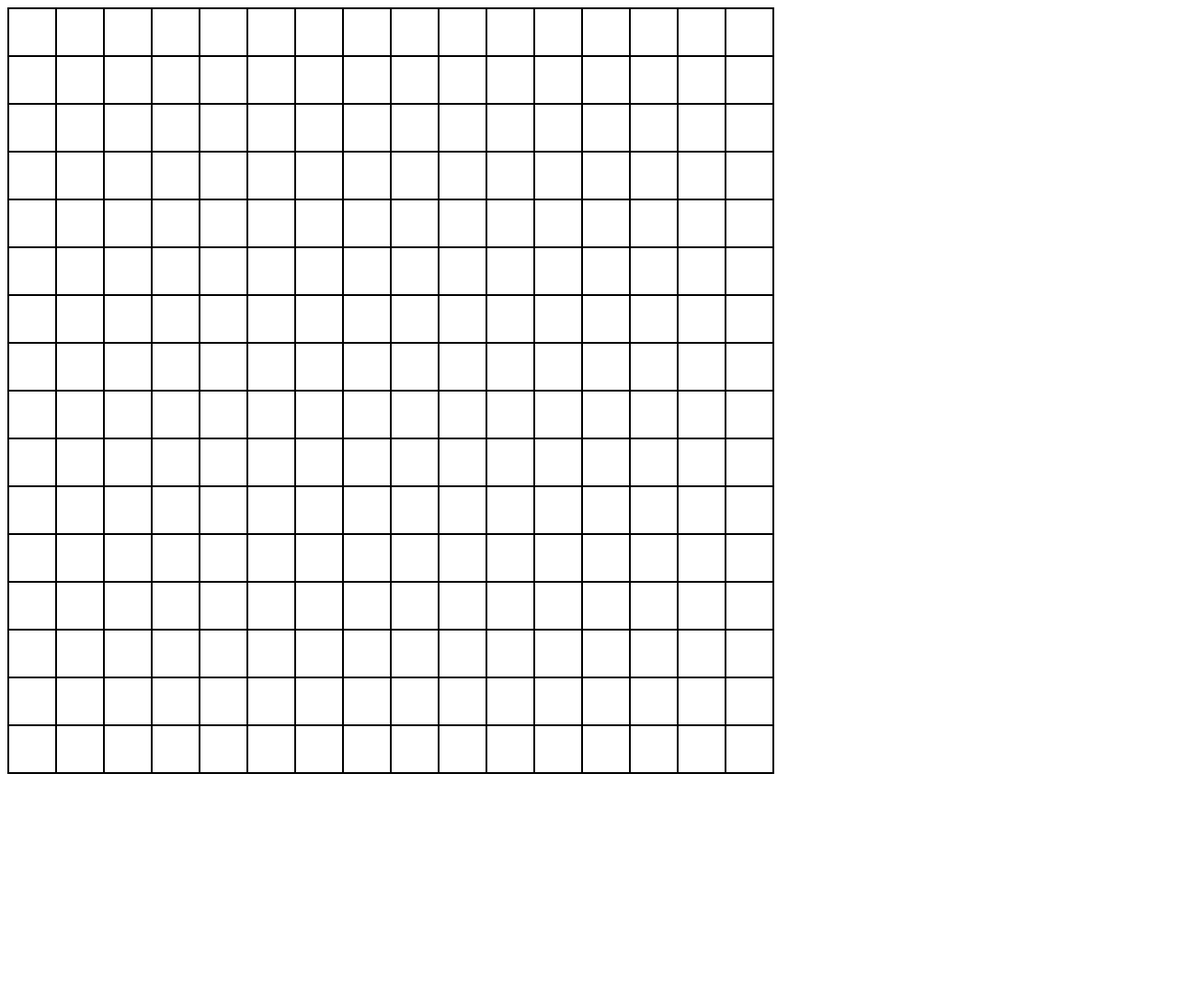
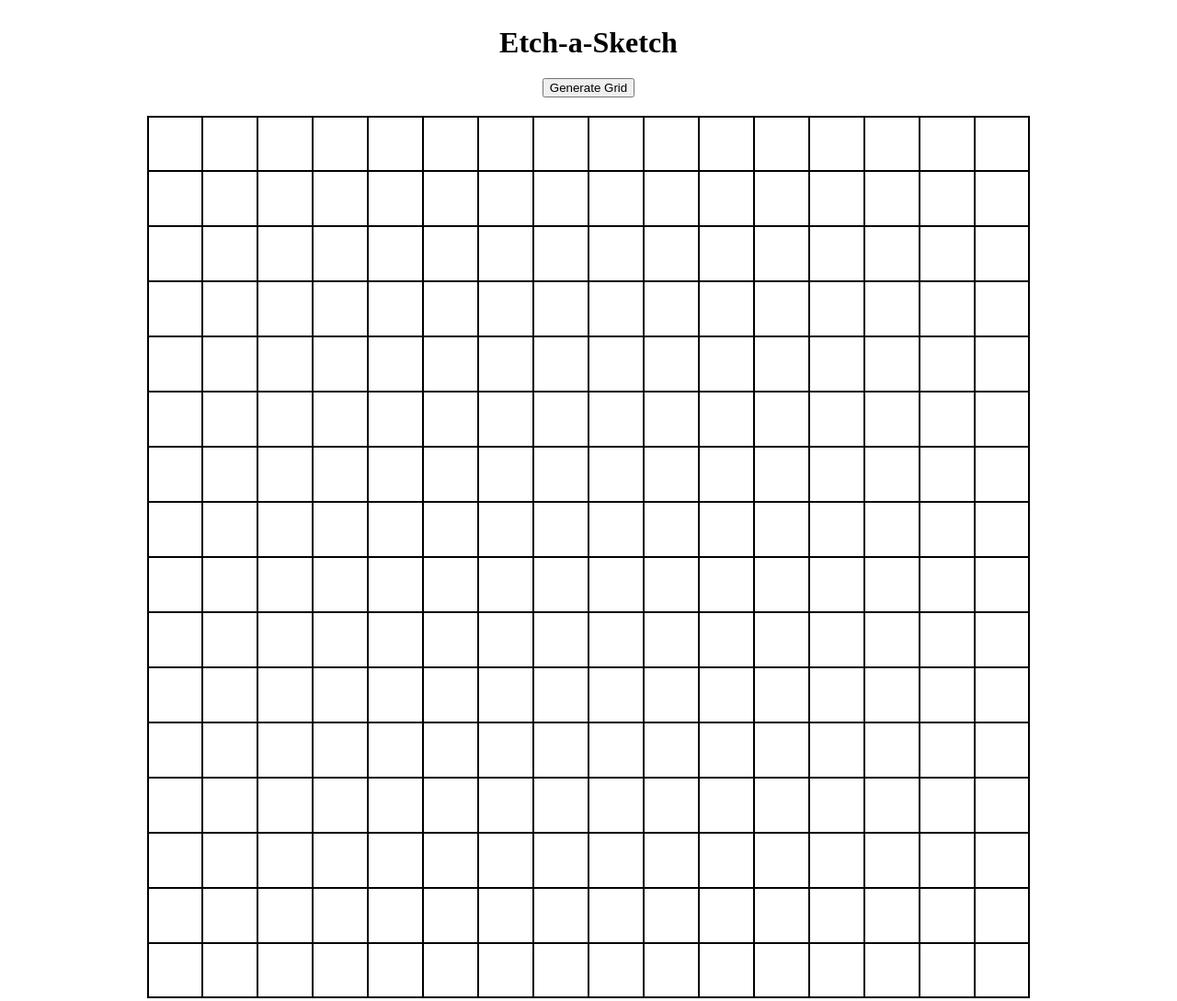
Before and after one commit to SyonR/etch-a-sketch, a plain HTML site: page index.html in a window 1280 px wide. Shown: the whole page at 92% size. Before the commit the page ends 850 px from the top, so only its background shows below. Drawn offline with Linux system fonts and the light colour scheme.

Commit message:
Added dynamic grid generation
Added a title and grid generating button

Changed the square width and height to 960 / # of squares

```diff
--- a/index.html
+++ b/index.html
@@ -8,6 +8,10 @@
     <script src="script.js" defer></script>
 </head>
 <body>
+    <h1 id="title">Etch-a-Sketch</h1>
+    <div id="buttonBar">
+        <button id="gridBtn">Generate Grid</button>
+    </div>
     <div id="container"></div>
 
 </body>
--- a/script.js
+++ b/script.js
@@ -1,3 +1,8 @@
+const DEFAULTLENGTH = 16;
+
+function createGrid(n) {
+    const container = document.querySelector("#container");
+
     // i: number of rows (the rows)
     // j: number of columns (the elements inside of the rows)
     // n: the width of the square
@@ -5,27 +10,24 @@
     function fixBorder(row, i, j, n) {
 
         let square = row[j];
-    console.log(square);
 
         square.top = (i === 0) ? 2 : 1;
         square.left = (j === 0) ? 2 : 1;
         square.right = (j === n - 1) ? 2 : 1;
         square.bottom = (i === n - 1) ? 2 : 1;
-
-    console.log(square);
-
     }
 
-const container = document.querySelector("#container");
+    // generate the grid and 2D array to fix borders
     const grid = [];
-let n = 16
-
     for (let i = 0; i < n; i++) {
         const row = [];
         for (let j = 0; j < n; j++) {
             row.push({ top: 1, left: 1, right: 1, bottom: 1 });
             const square = document.createElement("div");
             square.classList.add("squares");
+
+            square.style.width = `${960 / n}px`;
+            square.style.height = `${960 / n}px`;
 
             fixBorder(row, i, j, n)
 
@@ -35,7 +37,29 @@ for (let i = 0; i < n; i++) {
             square.style.borderRightWidth = `${row[j].right}px`;
             square.style.borderBottomWidth = `${row[j].bottom}px`;
 
+            square.addEventListener("mouseenter", () => square.style.backgroundColor = "rgb(50, 50, 50)");
+
             container.appendChild(square);
         }
         grid.push(row);
     }
+}
+
+
+const gridBtn = document.querySelector("#gridBtn");
+gridBtn.addEventListener("click", () => {
+    let inputLength;
+
+    do {
+        inputLength = Number(prompt("Enter grid dimension (Max 100)"));
+    } while (
+        !Number.isFinite(inputLength) ||
+        inputLength <= 0 ||
+        inputLength >= 101
+    );
+
+    container.textContent = "";
+    createGrid(inputLength);
+});
+
+createGrid(DEFAULTLENGTH);
--- a/style.css
+++ b/style.css
@@ -1,15 +1,29 @@
 body {
     display: flex;
+    flex-direction: column;
+    align-items: center;
+}
+
+#title {
+    box-sizing: border-box;
+    display: flex;
+    align-items: center;
+    margin: 20px 0px 10px 0px;
+}
+
+#buttonBar {
+    box-sizing: border-box;
+    display: flex;
+    margin: 10px 0px 20px 0px;
 }
 
 #container {
     box-sizing: border-box;
     display: flex;
     flex-wrap: wrap;
-    width: 864px;
+    width: 960px;
 }
 
 .squares {
-    width: 50px;
-    height: 50px;
+    box-sizing: border-box;
 }
```
Lines whose indentation alone changed are shown as unchanged.
